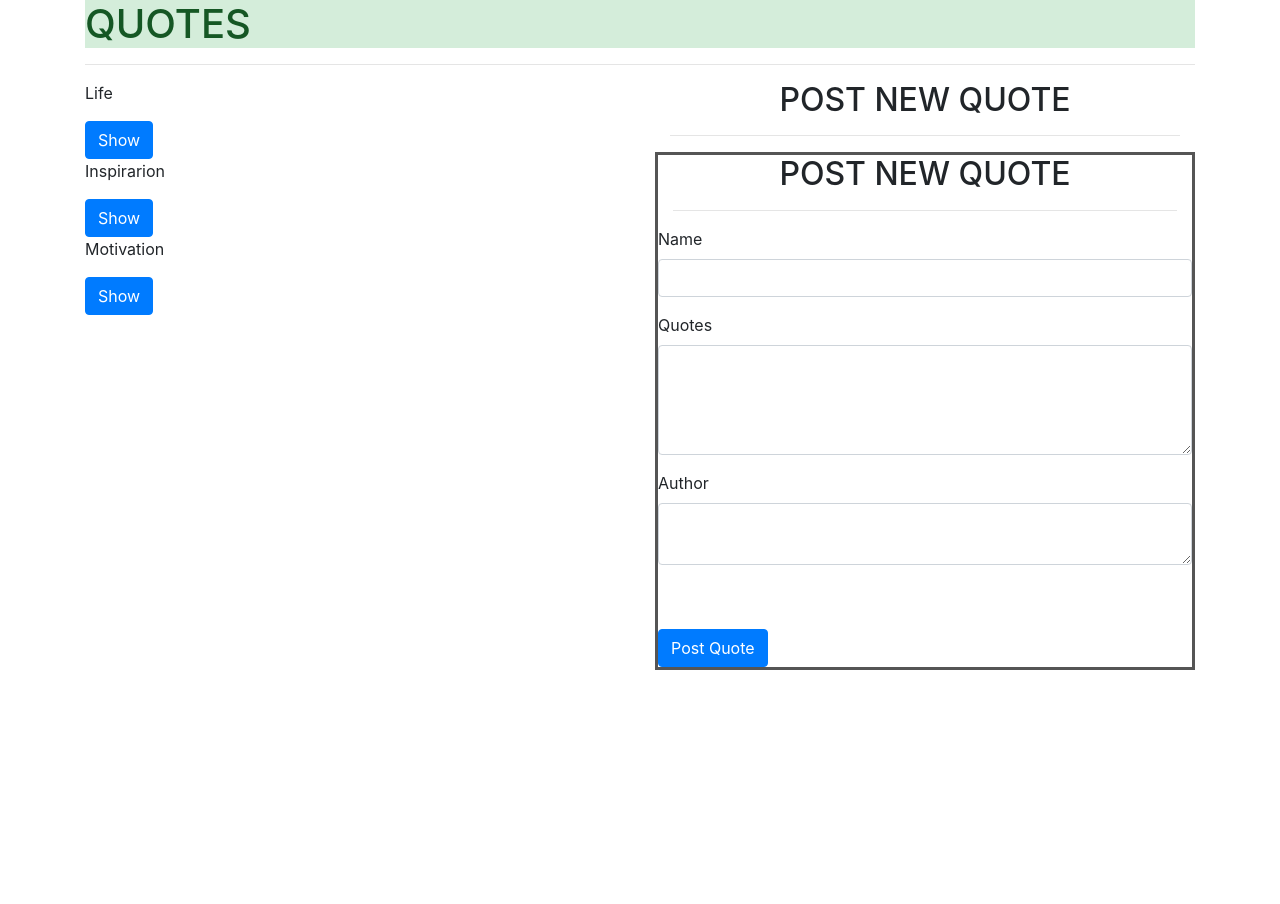
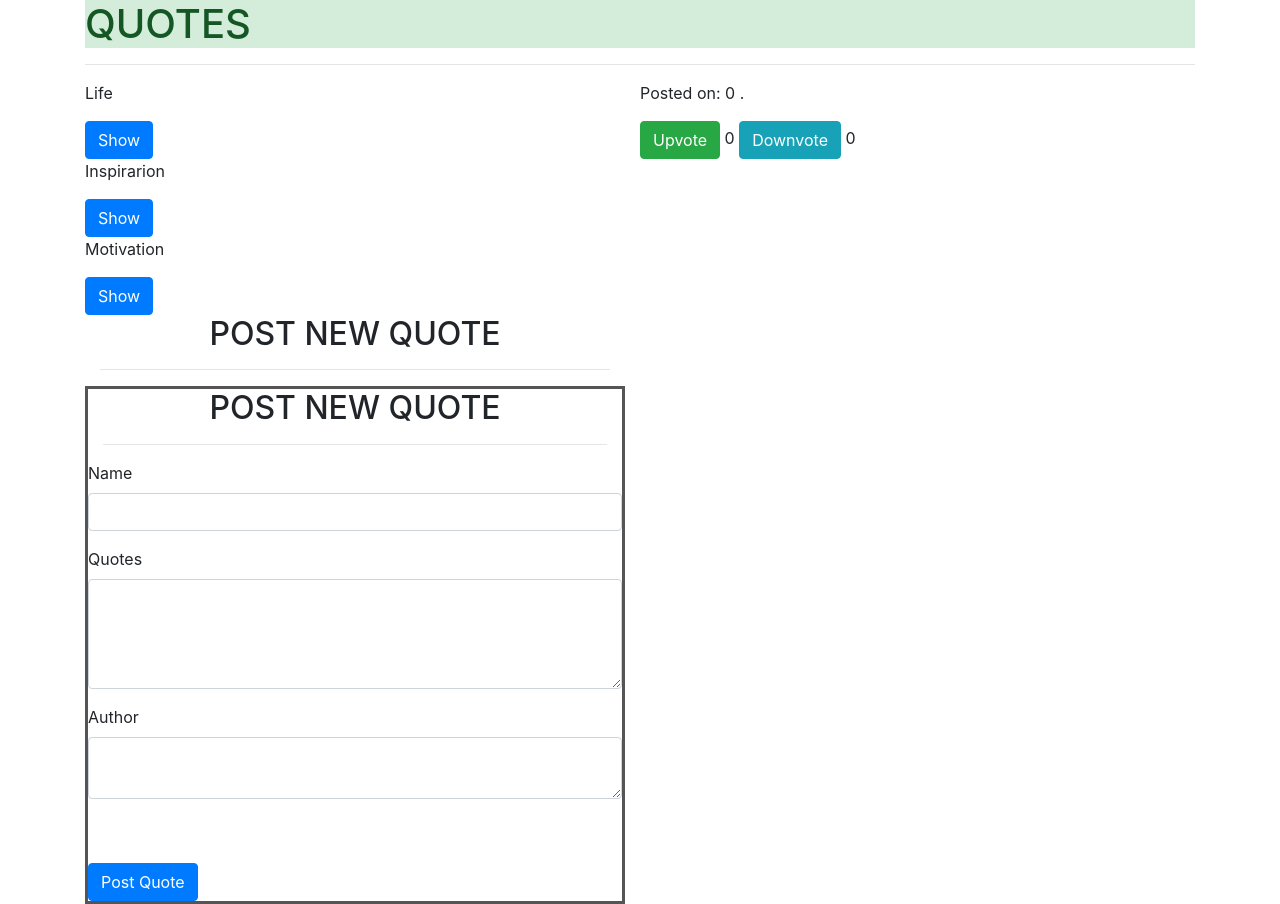
Before and after one commit to Christin-nandy/quotea, an Angular app in the folder Quotes/: page / in a window 1280 px wide. Before the commit the page ends 800 px from the top, so only its background shows below. Built offline with nearby package versions, Linux system fonts and the light colour scheme.

Commit message:
made changes on README.md file

```diff
--- a/Quotes/src/app/count-input/count-input.component.html
+++ b/Quotes/src/app/count-input/count-input.component.html
@@ -1,6 +1,6 @@
 <div>
 <button class="btn btn-success" (click) ="increment()">Upvote</button>
 {{counterValue}}
-<button class="btn btn-info" (click)="decrement()">Dwnvote</button>
+<button class="btn btn-info" (click)="decrement()">Downvote</button>
 {{counteValue}}
 </div>
--- a/Quotes/src/app/quote-details/quote-details.component.html
+++ b/Quotes/src/app/quote-details/quote-details.component.html
@@ -3,9 +3,11 @@
         {{quote.quote}}<br>
     </p>
 
-</div>
+
+<p>Posted on: {{quote.postDate|dateCount}} .</p>
  <app-count-input></app-count-input>
 
  <div class="button">
     <button (click)='quoteDelete(true)' class="btn btn-danger">Delete Quote</button>
     </div>
+    </div>
--- a/Quotes/src/app/quote-details/quote-details.component.ts
+++ b/Quotes/src/app/quote-details/quote-details.component.ts
@@ -15,6 +15,7 @@ export class QuoteDetailsComponent implements OnInit {
 quoteDelete(complete: boolean){
 this.isComplete.emit(complete);
 }
+
   constructor() { }
 
   ngOnInit(): void {
--- a/Quotes/src/app/quote.ts
+++ b/Quotes/src/app/quote.ts
@@ -4,7 +4,7 @@ export class Quote {
   downvote:number;
   showDescription:boolean;
    constructor(
-    public id: number,public name: string,public quote: string,public author: string,public Date: Date,
+    public id: number,public name: string,public quote: string,public author: string,public postDate: Date,
 
    )
    {
--- a/Quotes/src/app/quote/quote.component.html
+++ b/Quotes/src/app/quote/quote.component.html
@@ -4,6 +4,7 @@
     <div class="row">
         <div class="col-md-6">
             <div *ngFor='let quote of quotes; let i=index'>
+
               <p>{{quote.name}}<br>
               </p>
 
@@ -22,6 +23,10 @@
             </div>
 
         </div>
+        <div>
+            <p>Posted on: {{quotes.postDate|dateCount}} .</p>
+            <app-count-input></app-count-input>
+           </div>
         <div class="col-md-6">
             <app-form></app-form>
         </div>
--- a/Quotes/src/app/quote/quote.component.ts
+++ b/Quotes/src/app/quote/quote.component.ts
@@ -12,7 +12,7 @@ quotes: Quote[] = [
   new Quote(2, 'Inspirarion','There is no passion to be found playing small - in settling for a life that is less than the one you are capable of living.','Nelson Mandela',new Date(2020,6,17)),
   new Quote(3, 'Motivation','Never destroy a  pot that gives you water because you might need it one day.','Evans Oyoo',new Date(2020,6,17))
 
-]
+];
 toggleDetails(index){
   this.quotes[index].showDescription = !this.quotes[index].showDescription;
   }
```
Also changed, not shown: 1 other file (tests, documents, lock files or other folders).
